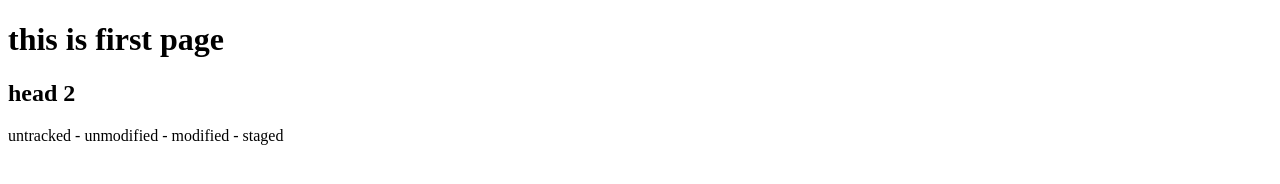
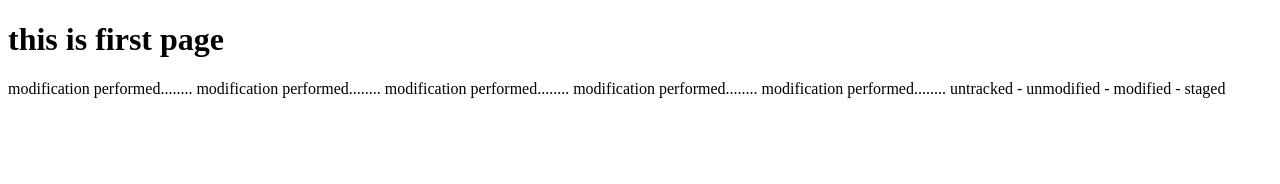
Before and after one commit to tusharlohana/learnGithub, a plain HTML site: page index.html in a window 1280 px wide. Drawn offline with Linux system fonts and the light colour scheme.

Commit message:
performed

```diff
--- a/index.html
+++ b/index.html
@@ -5,7 +5,12 @@
 </head>
 <body>
     <h1>this is first page</h1>
-    <h2>head 2</h2>
+
+    modification performed........
+    modification performed........
+    modification performed........
+    modification performed........
+    modification performed........
 </body>
 </html>
 
```
